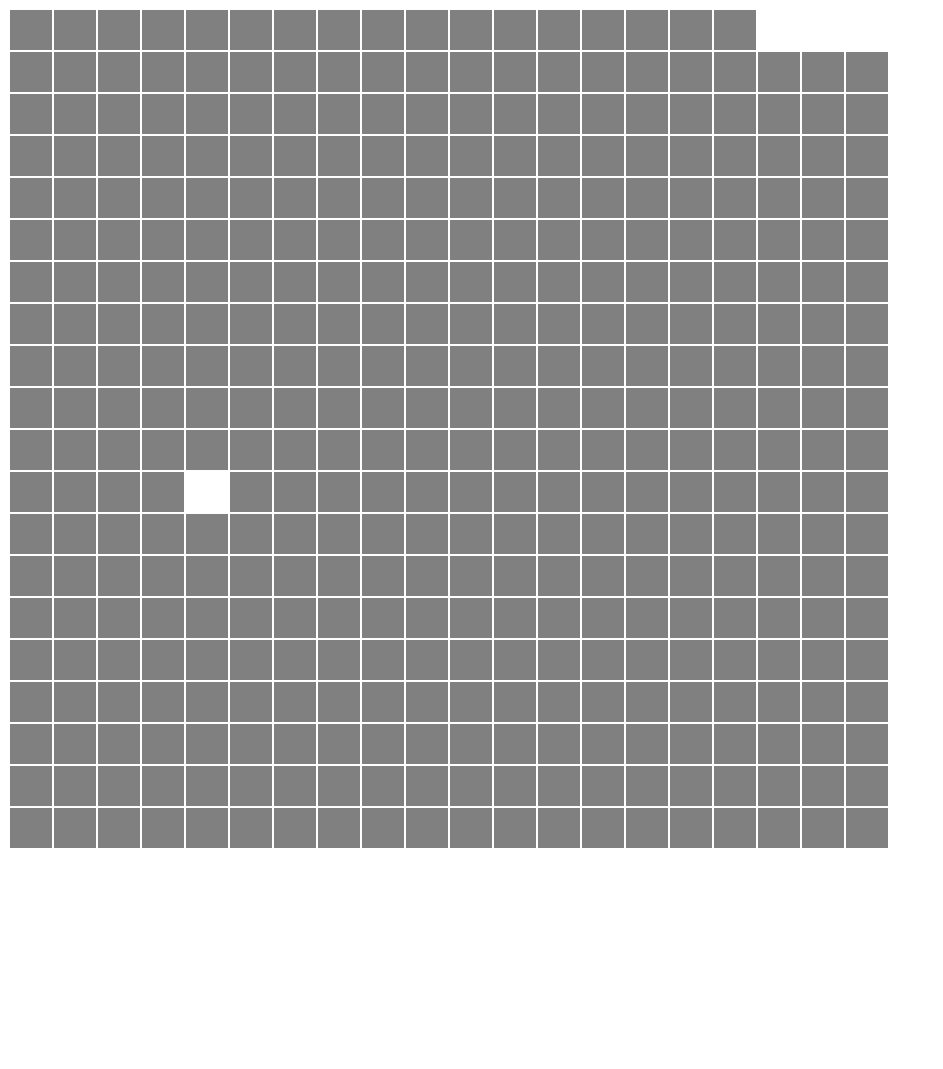
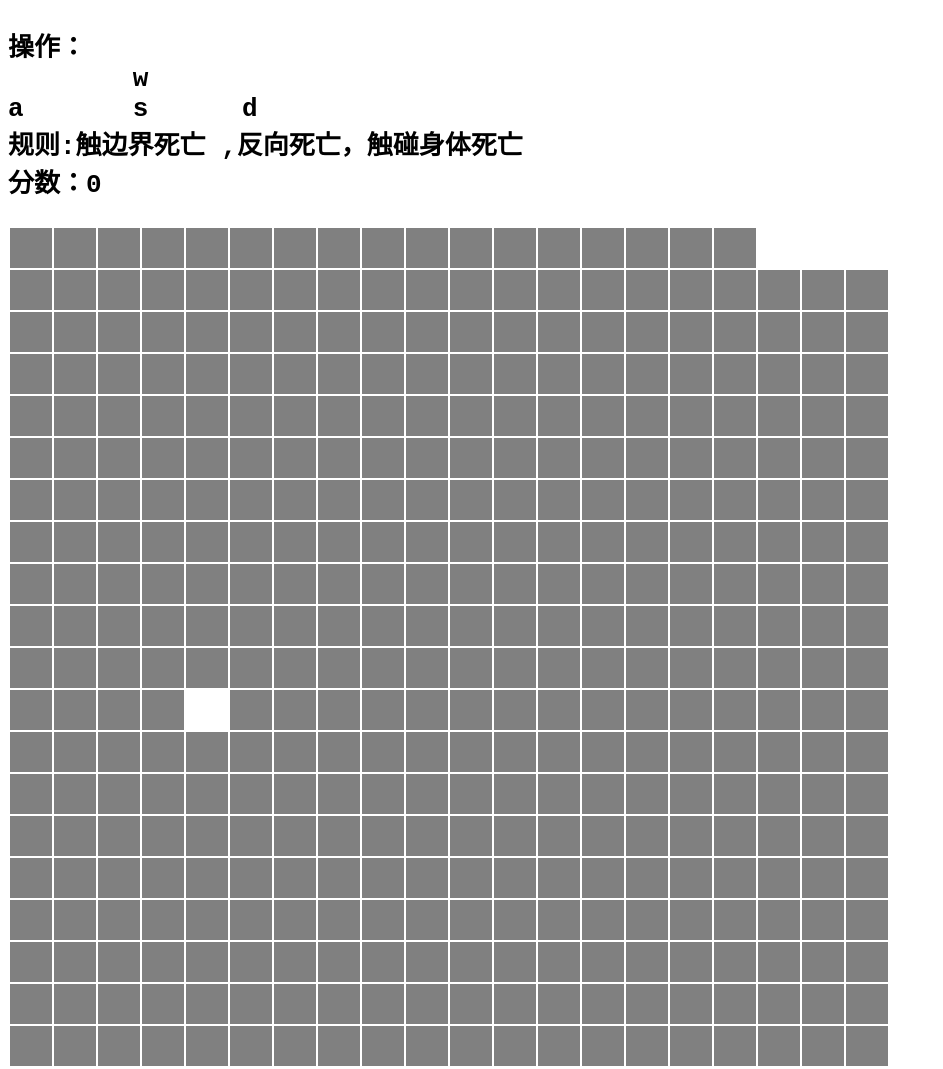
Before and after one commit to a2235565/Retro-Snaker-Js, a plain HTML site: page index.html in a window 1280 px wide. Shown: the whole page, without its empty margins (0-943 px from the left). Before the commit the page ends 858 px from the top, so only its background shows below. Drawn offline with Linux system fonts and the light colour scheme.

Commit message:
Update index.html

```diff
--- a/index.html
+++ b/index.html
@@ -6,6 +6,16 @@
 
 </head>
 <body>
+<h1>
+<pre style="float:reight">
+操作：
+        w
+a       s      d
+规则:触边界死亡 ,反向死亡，触碰身体死亡
+分数：<span id='sc'>0</span>
+</pre>
+</h1>
+
 <table id="table">
 
 </table>
@@ -162,7 +172,8 @@
                     _this.addFood();
                     _this.body.push({x:-1,y:-1});
                     _this.bodyList.push('-1-1');
-              }
+                    $('#sc').html($('#sc').html()*1+1);
+               }
             }
         },
         move:function () {
```
